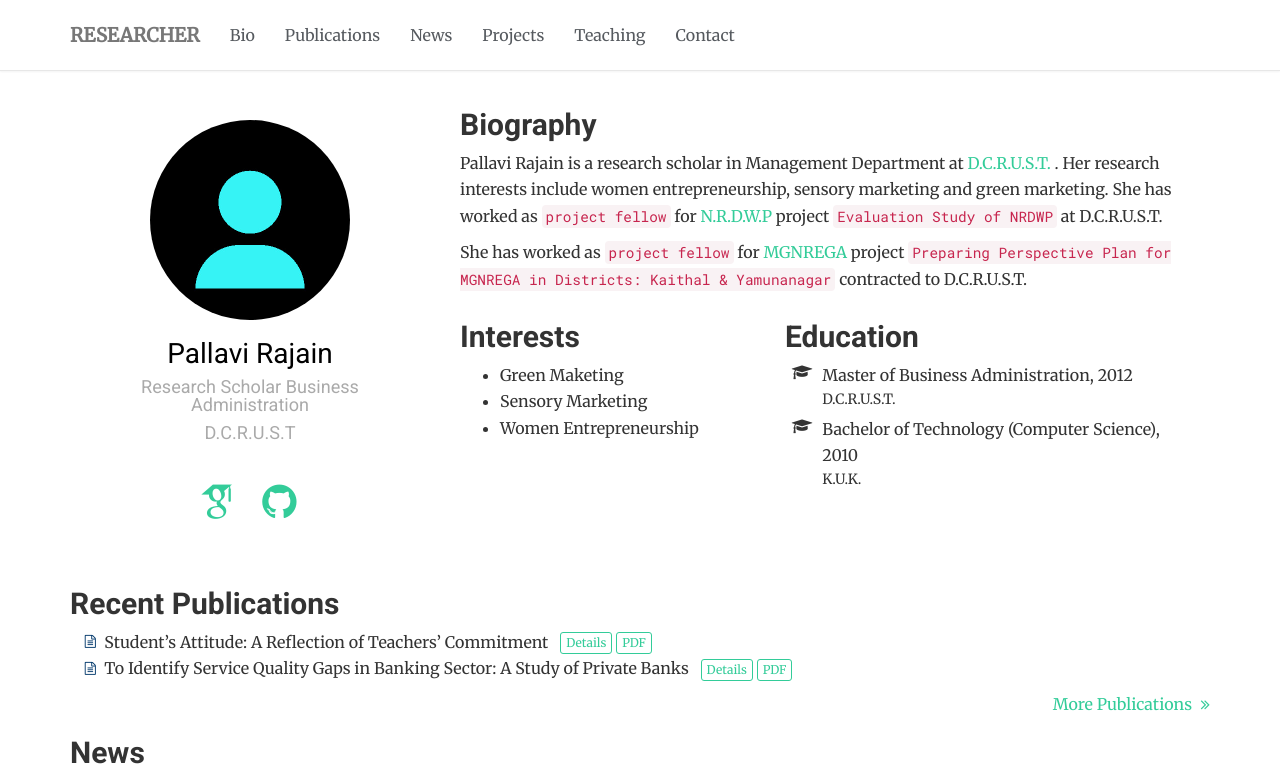
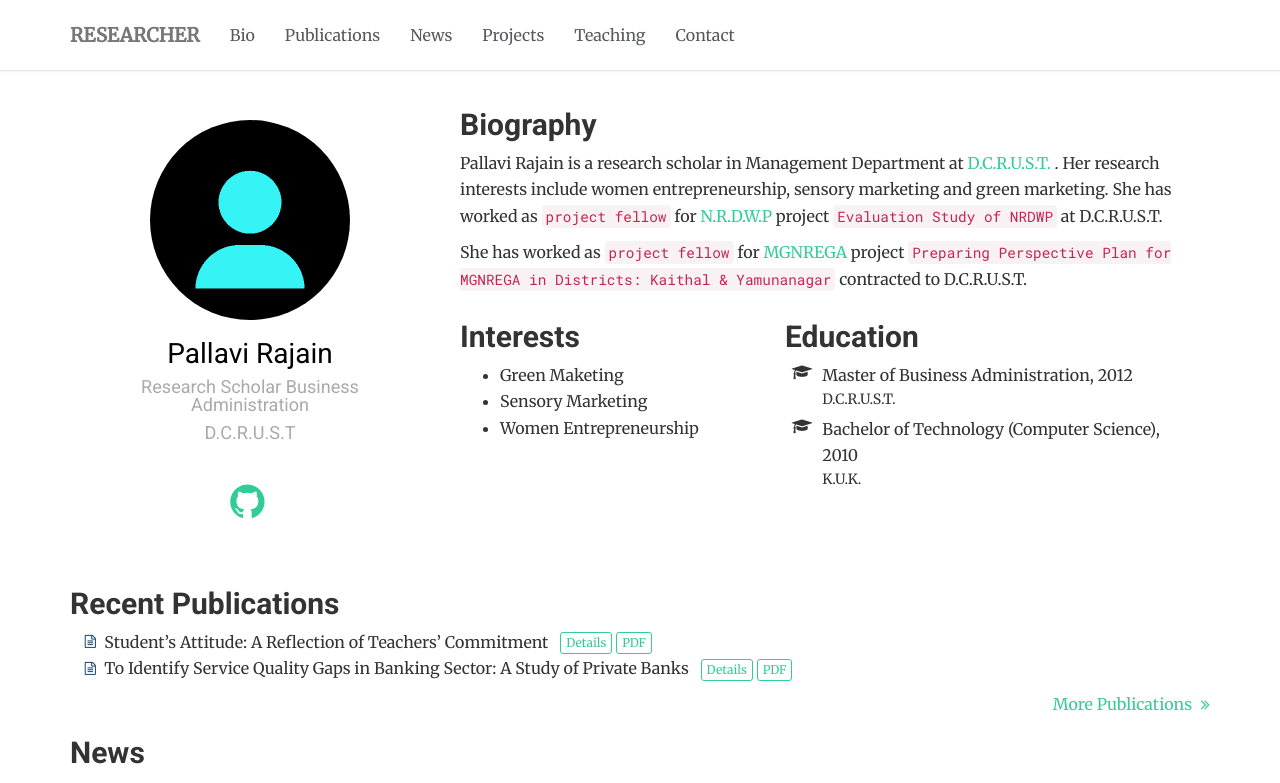
Before and after one commit to PalRajain/PalRajain.github.io, a plain HTML site: page index.html in a window 1280 px wide. Shown: the top 783 px of the page. Drawn offline with nearby package versions, Linux system fonts and the light colour scheme; files whose address does not match are found by name.

Commit message:
Remove google scholar button
  - Remove google scholar button until an actual validated account is
    available

```diff
--- a/index.html
+++ b/index.html
@@ -82,15 +82,6 @@
             </div>
 
             <ul class="list-inline social-icon">
-
-
-                <li>
-                    <a href="https://scholar.google.co.uk/citations?user=sIwtMXoAAAAJ">
-
-                        <i class="ai ai-google-scholar big-icon" aria-hidden="true"></i>
-
-                    </a>
-                </li>
 
 
                 <li>
```
